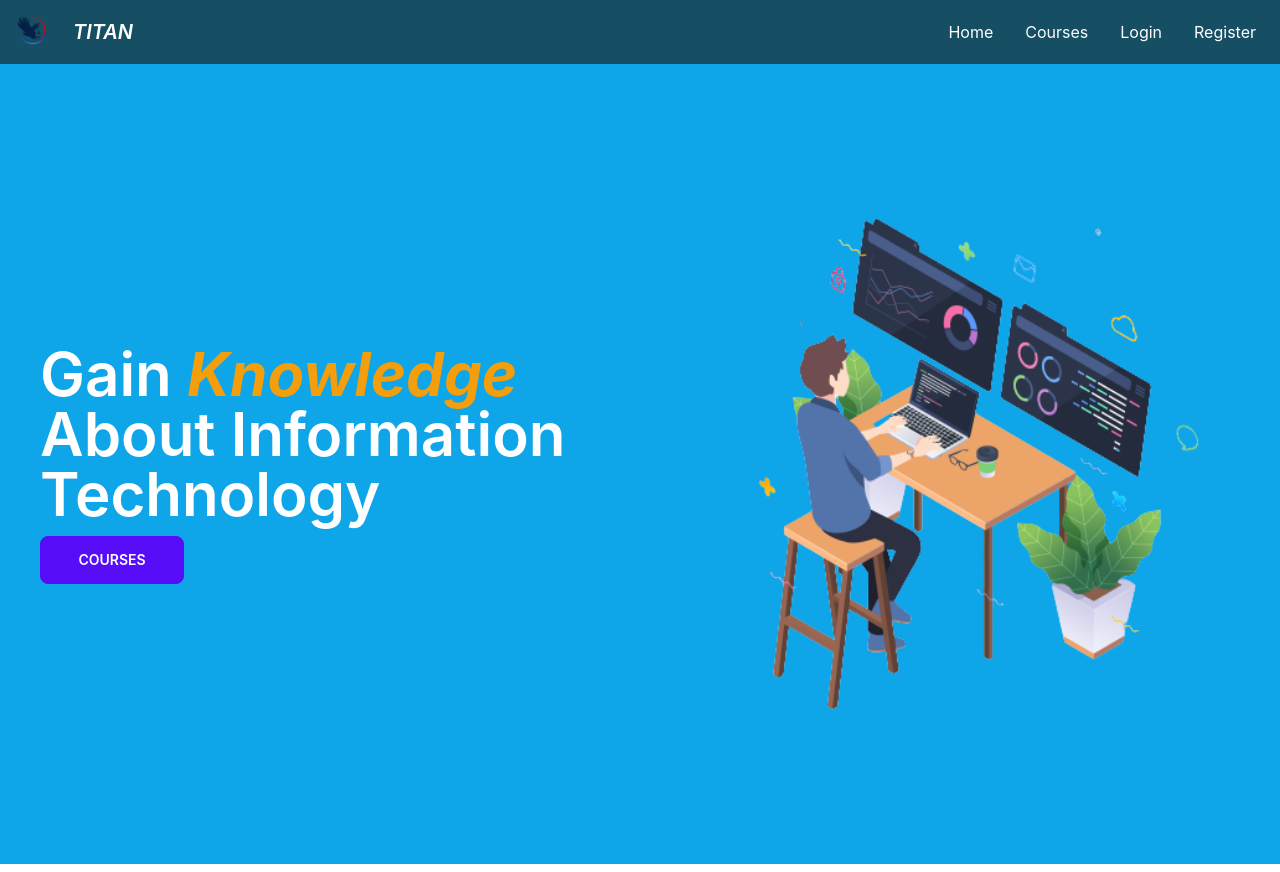
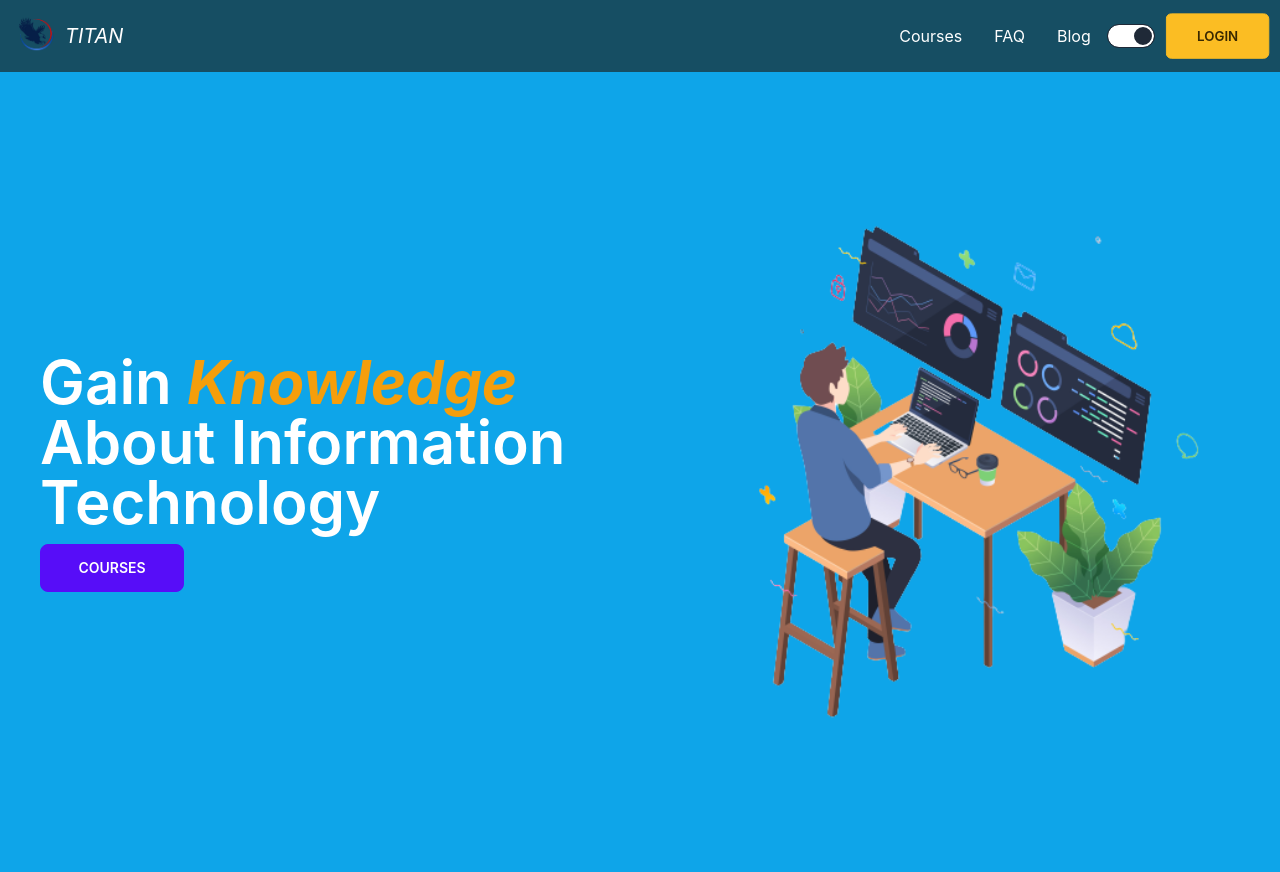
Before and after one commit to ABDULALNOMAN/learning-platform-client, a React (Create React App) app: page / in a window 1280 px wide. Built offline with nearby package versions, Linux system fonts and the light colour scheme.

Commit message:
toggle add

```diff
--- a/src/component/Pages/parmanent/Header/Header.js
+++ b/src/component/Pages/parmanent/Header/Header.js
@@ -7,8 +7,8 @@ const Header = () => {
         <div className='bg-cyan-900 text-white capitalize'>
             <div className="navbar flex justify-between container mx-auto">
                 <div>
-                    <img className='w-12 h-12 rounded-full ' src={logo} alt="" />
-                    <Link to={'/'} className="btn btn-ghost text-xl uppercase italic ">Titan</Link>
+                    <img className='w-14 h-14 rounded-full ' src={logo} alt="" />
+                    <Link to={'/'} className=" btn-ghost text-xl uppercase italic ">Titan</Link>
                 </div>
                 <div>
                     <div className="navbar-end mr-4">
@@ -17,19 +17,21 @@ const Header = () => {
                                 <svg xmlns="http://www.w3.org/2000/svg" className="h-5 w-5" fill="none" viewBox="0 0 24 24" stroke="currentColor"><path strokeLinecap="round" strokeLinejoin="round" strokeWidth="2" d="M4 6h16M4 12h8m-8 6h16" /></svg>
                             </label>
                             <ul tabIndex={0} className="menu menu-compact dropdown-content mt-3 p-2 shadow bg-base-100 rounded-box w-52">
-                                <li><Link to={'/'}>Home</Link></li>
                                 <li><Link to={'/courses'}>courses</Link></li>
-                                <li><Link to={'/login'}>Login</Link></li>
-                                <li><Link to={'/register'}>Register</Link></li>
+                                <li><Link to={''}>FAQ</Link></li>
+                                <li><Link to={''}>blog</Link></li>
+                                <input type="checkbox" className="toggle toggle-sm ml-4" checked />
+                                <li><Link to={'/login'}>login</Link></li>
                             </ul>
                         </div>
                     </div>
                     <div className="navbar-center hidden lg:flex">
-                        <ul className="menu menu-horizontal p-0">
-                        <li><Link to={'/'}>Home</Link></li>
-                        <li><Link to={'/courses'}>courses</Link></li>
-                        <li><Link to={'/login'}>Login</Link></li>
-                        <li><Link className='/register'>register</Link></li>
+                        <ul className="menu menu-horizontal p-0 lg:flex items-center">
+                            <li><Link to={'/courses'}>courses</Link></li>
+                            <li><Link to={''}>FAQ</Link></li>
+                            <li><Link to={''}>Blog</Link></li>
+                            <input type="checkbox" className="toggle" checked />
+                            <li className='btn btn-warning rounded-md ml-2'><Link to={'/login'}>Login</Link></li>
                         </ul>
                     </div>
                 </div>
```
